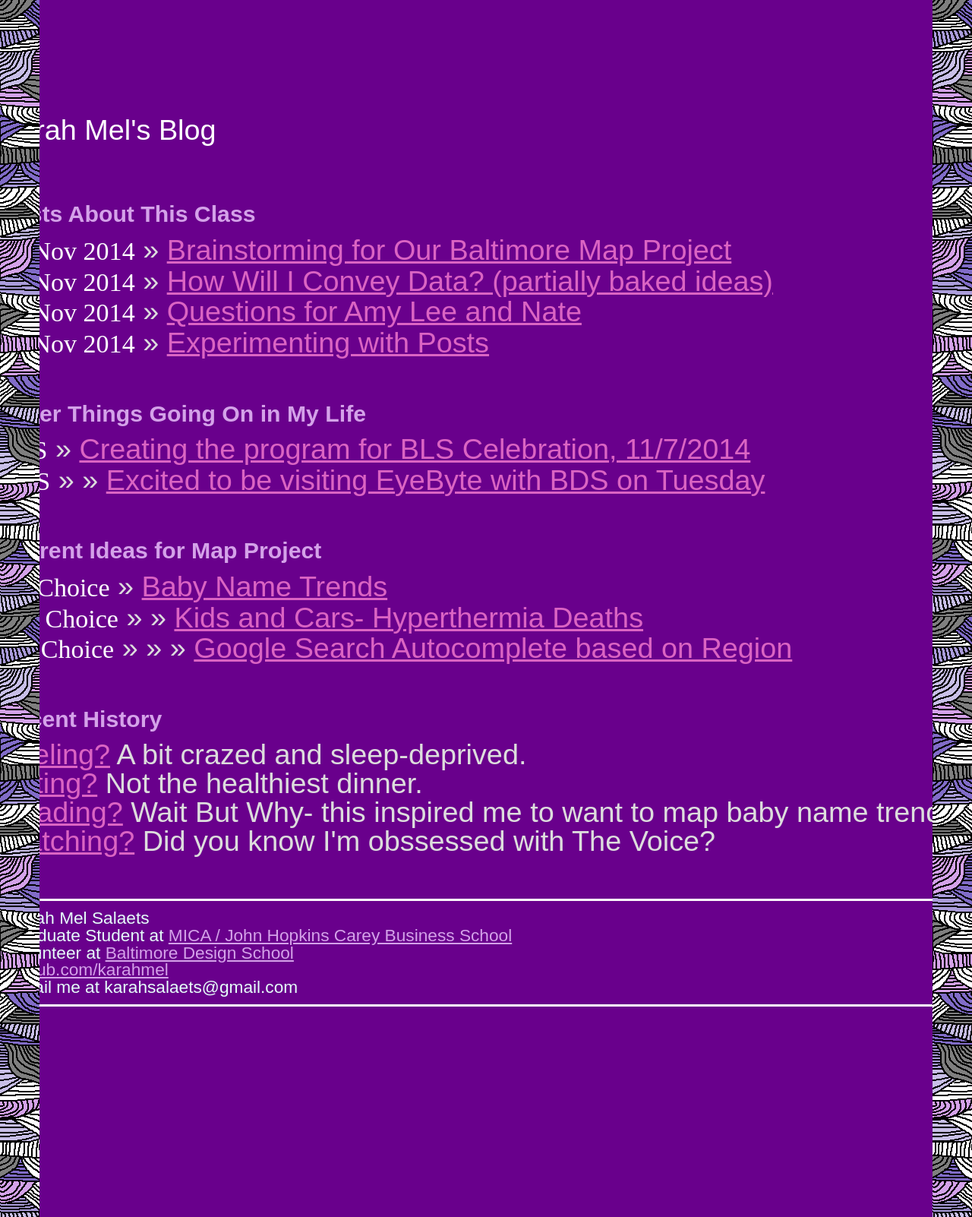
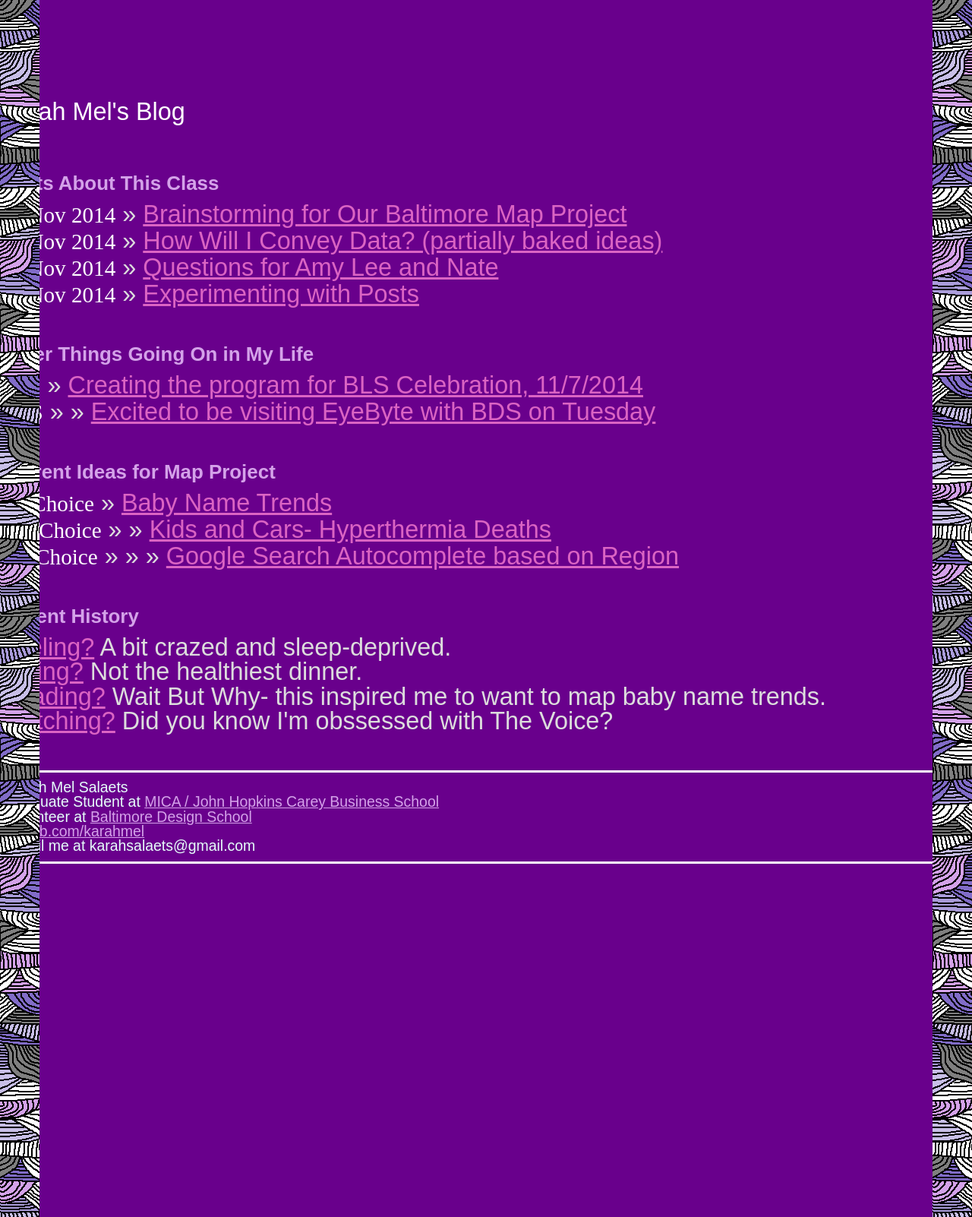
Before and after one commit to Karahmel/Blog, a Jekyll site: the page built from index.html, in a window 1280 px wide. Shown: the whole page at 76% size. Built offline with Jekyll 4.4.1, drawn with Linux system fonts in a browser that asks for light colours; Markdown is read by kramdown in place of the engine named in the settings.

Commit message:
Update screen.css

```diff
--- a/css/screen.css
+++ b/css/screen.css
@@ -14,12 +14,12 @@
 
 }
 html, body {
-  height: 100%;
+  height: 90%;
 }
 
 body {
   background-color: #69008c;
-  font: 42px century gothic, century gothic, clean, sans-serif;
+  font: 36px century gothic, century gothic, clean, sans-serif;
   line-height: 110%;
   *font-size: small;
   text-align: center;
```
